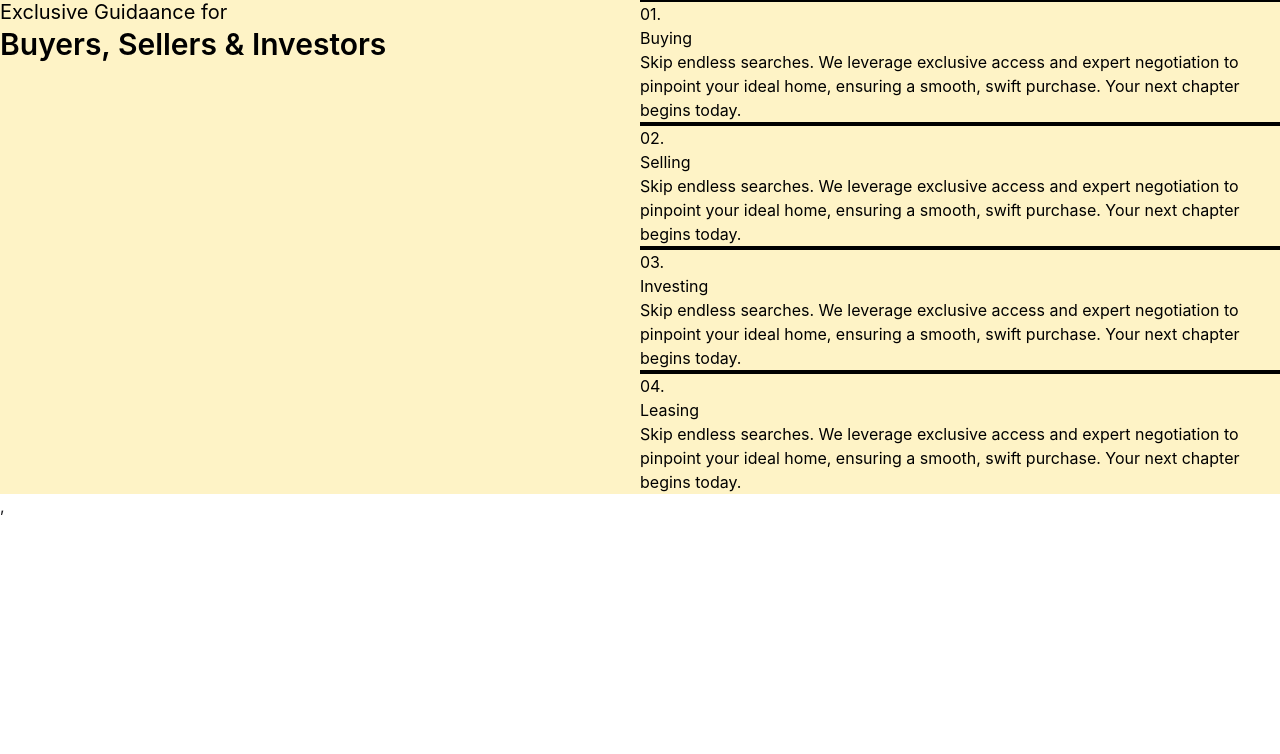
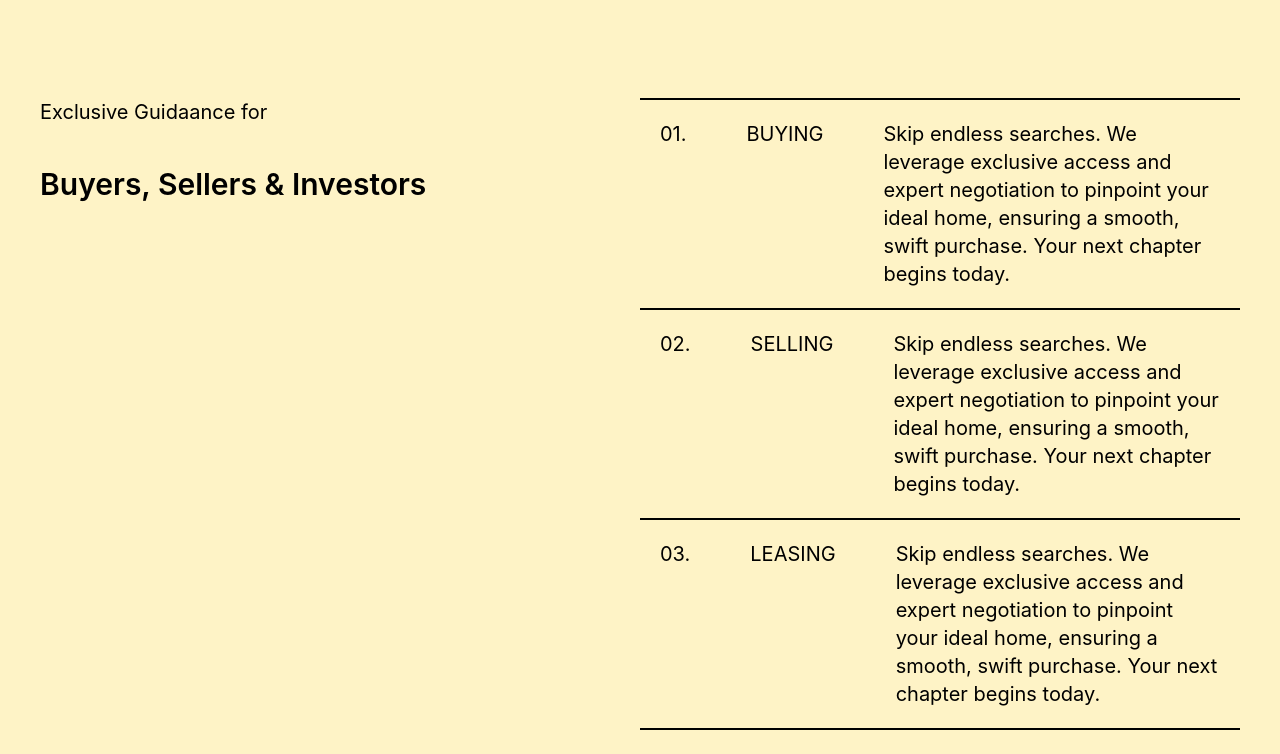
Before and after one commit to acquah-forever/my-realEstate, a React (Vite) app: page / in a window 1280 px wide. Shown: the part 4098-4852 px from the top of the page. Before the commit the page ends 4616 px from the top, so only its background shows below. Built offline with nearby package versions, Linux system fonts and the light colour scheme.

Commit message:
updated border

```diff
--- a/src/components/Details.jsx
+++ b/src/components/Details.jsx
@@ -2,60 +2,53 @@ import React from 'react'
 
 const Details = () => {
     return (
-        <div className='grid grid-cols-2'>
-            <div>
+        <div className='p-10 grid grid-cols-2'>
+            <div className='mt-15'>
                 <h1 className='text-xl'>Exclusive Guidaance for</h1>
-                <h1 className='text-3xl font-semibold'>Buyers, Sellers & Investors</h1>
+                <h1 className='mt-10 text-3xl font-semibold'>Buyers, Sellers & Investors</h1>
             </div>
 
-            <div>
+            <div className='mt-15'>
                 <div>
-                    <div className='border-2'></div>
-                    <div>
-                        <h1>01.</h1>
-                        <h1>Buying</h1>
+                    <div className='border'></div>
+                    <div className='p-5 flex gap-15'>
+                        <h1 className='text-xl'>01.</h1>
+                        <h1 className='text-xl uppercase'>Buying</h1>
+                        <h1 className='text-xl'>Skip endless searches. We leverage exclusive access and expert negotiation to pinpoint your ideal home, ensuring a smooth, swift purchase. Your next chapter begins today.</h1>
                     </div>
-                    <h1>Skip endless searches. We leverage exclusive access
-                        and expert negotiation to pinpoint your ideal home,
-                        ensuring a smooth, swift purchase. Your next chapter
-                        begins today.
-                    </h1>
-
                 </div>
 
-                <div className='border-2'></div>
                 <div>
-                    <h1>02.</h1>
-                    <h1>Selling</h1>
+                    <div className='border'></div>
+                    <div className='p-5 flex gap-15'>
+                        <h1 className='text-xl'>02.</h1>
+                        <h1 className='text-xl uppercase'>Selling</h1>
+                        <h1 className='text-xl'>Skip endless searches. We leverage exclusive access and expert negotiation to pinpoint your ideal home, ensuring a smooth, swift purchase. Your next chapter begins today.</h1>
+                    </div>
                 </div>
-                <h1>Skip endless searches. We leverage exclusive access
-                    and expert negotiation to pinpoint your ideal home,
-                    ensuring a smooth, swift purchase. Your next chapter
-                    begins today.
-                </h1>
 
-                <div className='border-2'></div>
+
                 <div>
-                    <h1>03.</h1>
-                    <h1>Investing</h1>
+                    <div className='border'></div>
+                    <div className='p-5 flex gap-15'>
+                        <h1 className='text-xl'>03.</h1>
+                        <h1 className='text-xl uppercase'>Leasing</h1>
+                        <h1 className='text-xl'>Skip endless searches. We leverage exclusive access and expert negotiation to pinpoint your ideal home, ensuring a smooth, swift purchase. Your next chapter begins today.</h1>
+                    </div>
                 </div>
-                <h1>Skip endless searches. We leverage exclusive access
-                    and expert negotiation to pinpoint your ideal home,
-                    ensuring a smooth, swift purchase. Your next chapter
-                    begins today.
-                </h1>
 
-                <div className='border-2'></div>
+
                 <div>
-                    <h1>04.</h1>
-                    <h1>Leasing</h1>
+                    <div className='border'></div>
+                    <div className='p-5 flex gap-10'>
+                        <h1 className='text-xl'>04.</h1>
+                        <h1 className='text-xl uppercase'>Investment</h1>
+                        <h1 className='text-xl'>Skip endless searches. We leverage exclusive access and expert negotiation to pinpoint your ideal home, ensuring a smooth, swift purchase. Your next chapter begins today.</h1>
+                    </div>
                 </div>
-                <h1>Skip endless searches. We leverage exclusive access
-                    and expert negotiation to pinpoint your ideal home,
-                    ensuring a smooth, swift purchase. Your next chapter
-                    begins today.
-                </h1>
             </div>
+
+
         </div>
     )
 }
```
